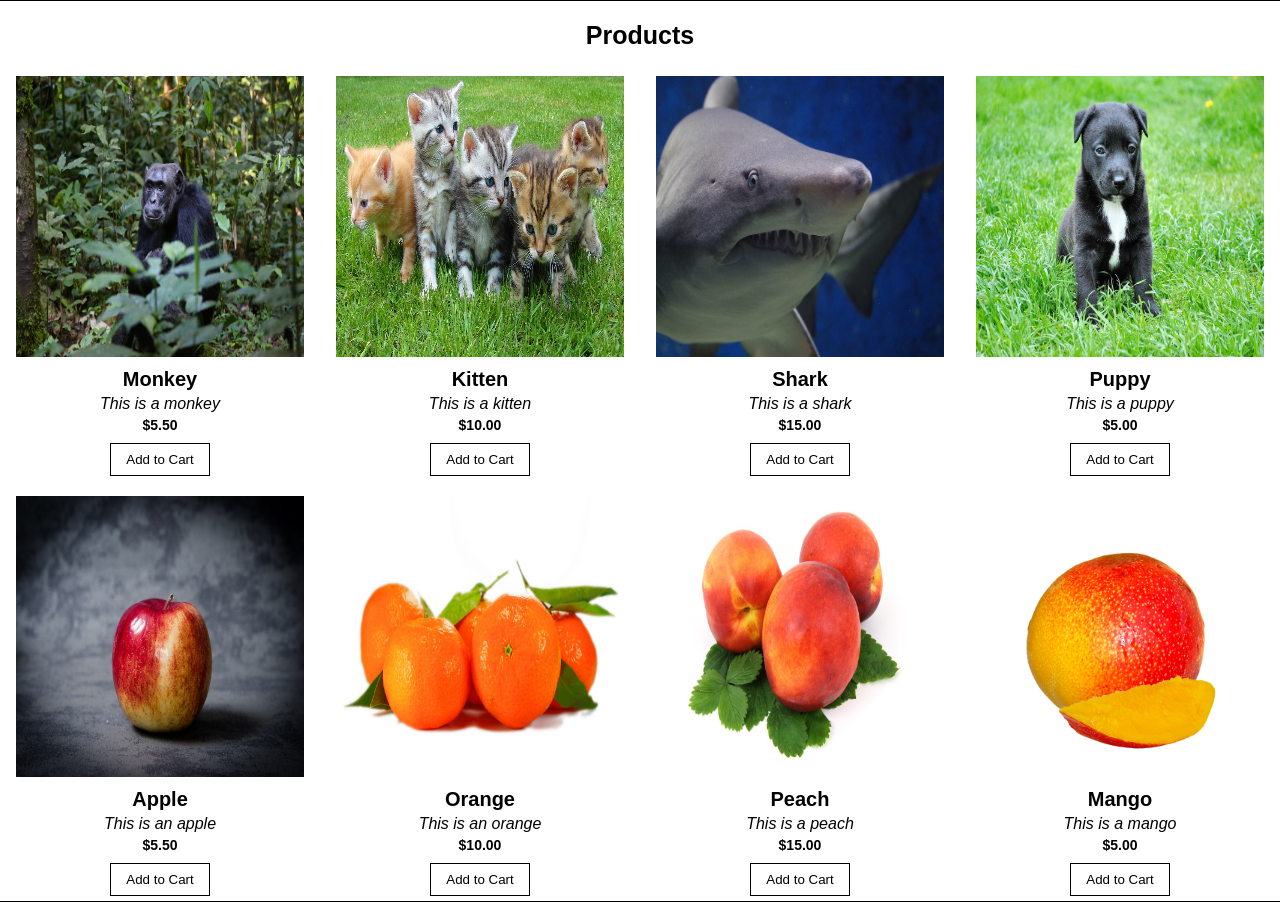
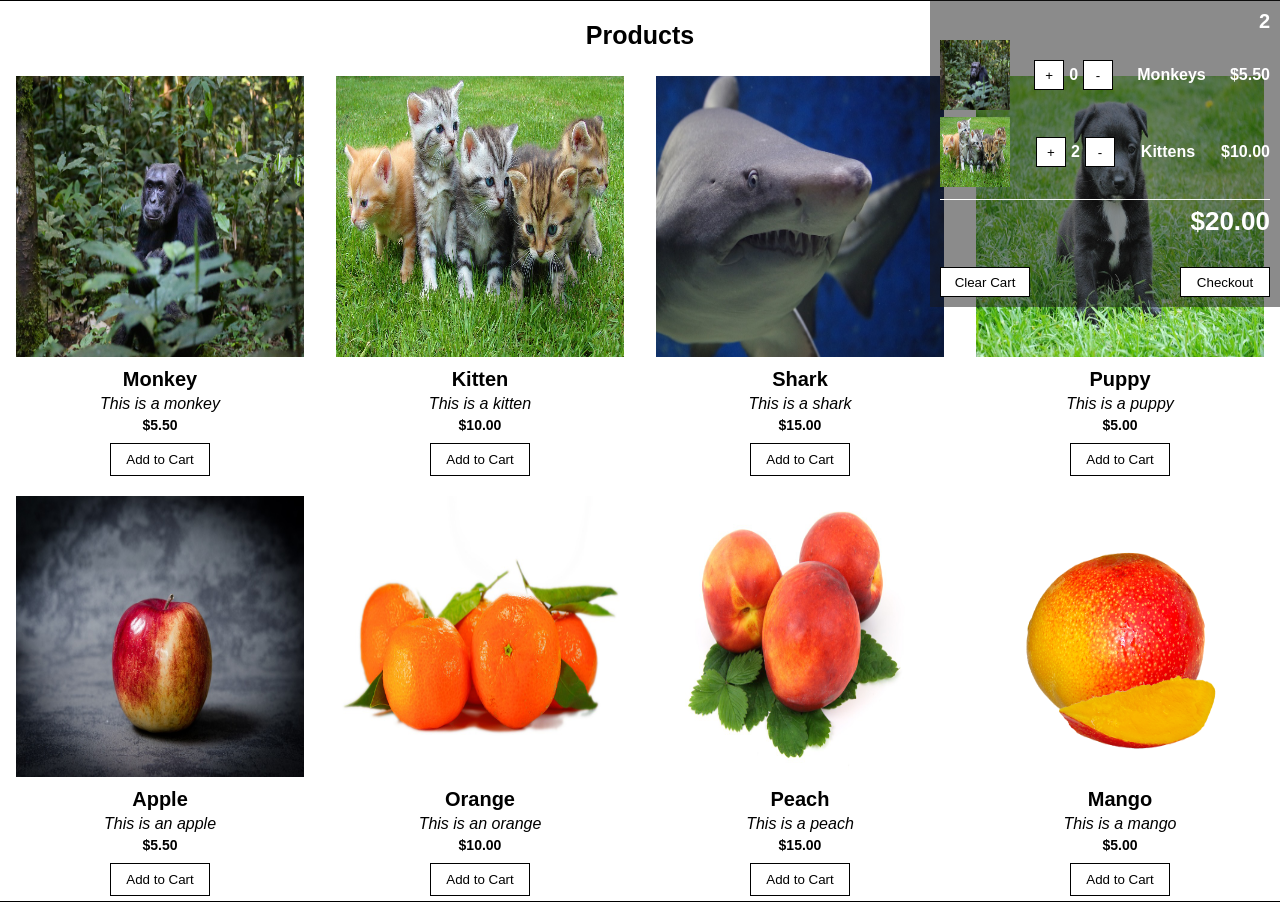
Before and after one commit to alonbgit/react-shopping-cart, a React app: page / in a window 1280 px wide. Built offline with nearby package versions, Linux system fonts and the light colour scheme.

Commit message:
working on the sidebar

```diff
--- /dev/null
+++ b/src/components/CartList/CartList.js
@@ -0,0 +1,32 @@
+import React, { Component } from 'react';
+import './CartList.scss';
+
+class CartList extends Component {
+
+    render() {
+        return (
+            <div className="cart-list">
+                {this.props.products.map((product, index) => {
+                    return (
+                        <div className="product-details" key={index}>
+                            <img src={product.product.imageUrl} alt=""/>
+
+                            <div className="buttons">
+                                <button className="add-btn" onClick={() => this.props.add(product.product.id)}>+</button>
+                                <span className="amount">{product.amount}</span>
+                                <button className="remove-btn" onClick={() => this.props.remove(product.product.id)}>-</button>
+                            </div>
+
+                            <span className="product-name">{product.product.name}s</span>
+
+                            <span className="price">${product.product.price.toFixed(2)}</span>
+                        </div>
+                    )
+                })}
+            </div>
+        )
+    }
+
+}
+
+export default CartList;
--- /dev/null
+++ b/src/components/CartList/CartList.scss
@@ -0,0 +1,49 @@
+
+.cart-list {
+
+    .product-details {
+
+        margin-top: 7px;
+        display: flex;
+        justify-content: space-between;
+        align-items: center;
+
+        img {
+            width: 70px;
+            height: 70px;
+        }
+
+        .product-name, .price, .amount {
+            color: white;
+            font-weight: bold;
+        }
+
+        .add-btn, .remove-btn {
+            border: 1px solid black;
+            outline: 0;
+            background: white;
+            box-sizing: border-box;
+            width: 30px;
+            height: 30px;
+            box-sizing: border-box;
+        }
+
+        .add-btn:hover, .remove-btn:hover {
+            background: black;
+            color: white;
+            cursor: pointer;
+        }
+
+        .buttons {
+            display: flex;
+            align-items: center;
+            margin-top: 0;
+
+            .amount {
+                margin: 0 5px;
+            }
+        }
+
+    }
+
+}
--- a/src/components/ProductPopup/ProductPopup.js
+++ b/src/components/ProductPopup/ProductPopup.js
@@ -4,13 +4,13 @@ import './ProductPopup.scss';
 class ProductPopup extends Component {
 
     state = {
-        quantity: ''
+        quantity: 0
     }
 
     render() {
 
         let buttonDisabled = false;
-        if (this.state.quantity === '' || isNaN(this.state.quantity))
+        if (this.state.quantity === 0 || isNaN(this.state.quantity))
             buttonDisabled = true;
 
         return (
@@ -27,7 +27,7 @@ class ProductPopup extends Component {
                     <div className="quantity">Quantity</div>
                     <input type="text"
                            className="quantity-number"
-                           onChange={(e) => this.setState({quantity: e.target.value})}
+                           onChange={(e) => this.setState({quantity: parseInt(e.target.value)})}
                            value={this.state.quantity}/>
                     <button className="add-to-cart-btn"
                             disabled={buttonDisabled}
--- a/src/components/ShppingCart/ShoppingCart.js
+++ b/src/components/ShppingCart/ShoppingCart.js
@@ -2,6 +2,7 @@ import React, { Component } from 'react';
 import ProductList from '../ProductList/ProductList';
 import './ShoppingCart.scss';
 import ProductPopup from '../ProductPopup/ProductPopup';
+import Sidebar from '../Sidebar/Sidebar';
 
 import moneyImage from '../../images/products/chimpanzee.jpg';
 import kittensImage from '../../images/products/kittens.jpg';
@@ -86,8 +87,26 @@ class ShoppingCart extends Component {
 
         cart: [
             {
-                productId: 1,
+                product: {
+                    id: 1,
+                    name: 'Monkey',
+                    description: 'This is a monkey',
+                    fullDescription: 'This is full description on the monkey',
+                    price: 5.50,
+                    imageUrl: moneyImage
+                },
                 amount: 0
+            },
+            {
+                product: {
+                    id: 2,
+                    name: 'Kitten',
+                    description: 'This is a kitten',
+                    fullDescription: 'This is full description on the kitten',
+                    price: 10.00,
+                    imageUrl: kittensImage
+                },
+                amount: 2
             }
         ]
     }
@@ -102,13 +121,73 @@ class ShoppingCart extends Component {
                                                         close={this.closePopup}
                                                         product={this.state.selectedProduct}
                                                         addToCart={this.addToCart}/>}
+                <Sidebar products={this.state.cart}
+                         add={this.addProduct}
+                         remove={this.removeProduct}
+                         clearCart={this.clearCart}/>
                 {this.state.selectedProduct && <div className="overlay"></div>}
             </div>
         )
     }
 
+    clearCart = () => {
+        this.setState({
+            cart: []
+        });
+    }
+
+    addProduct = (productId) => {
+
+        console.log('add', productId);
+
+        const newProductDetails = [...this.state.cart];
+
+        const productDetails = newProductDetails.find((productDetails) => productDetails.product.id === productId);
+        productDetails.amount++;
+
+        this.setState({
+            cart: newProductDetails
+        });
+
+    }
+
+    removeProduct = (productId) => {
+        console.log('remove', productId);
+
+        const newProductDetails = [...this.state.cart];
+
+        const productDetails = newProductDetails.find((productDetails) => productDetails.product.id === productId);
+        if (productDetails.amount === 0)
+            return;
+        productDetails.amount--;
+
+        this.setState({
+            cart: newProductDetails
+        });
+    }
+
     addToCart = (amount) => {
-        console.log('product', this.state.selectedProduct, 'amount', amount);
+
+        //console.log('product', this.state.selectedProduct, 'amount', amount);
+        const cart = [...this.state.cart];
+        const productDetails = cart.find((product) => product.product.id === this.state.selectedProduct.id);
+
+        if (productDetails) {
+            productDetails.amount += amount;
+        }
+        else {
+            cart.push({
+                amount,
+                product: this.state.selectedProduct
+            });
+        }
+
+        this.setState({
+            cart
+        });
+
+        this.closePopup();
+
     }
 
     openPopup = (product) => {
--- /dev/null
+++ b/src/components/Sidebar/Sidebar.js
@@ -0,0 +1,47 @@
+import React, { Component } from 'react';
+import './Sidebar.scss';
+import CartList from '../CartList/CartList';
+
+class Sidebar extends Component {
+
+    render() {
+
+        const totalAmount = this.calculateTotalAmount();
+        const totalPrice = this.calculateTotalPrice();
+
+        return (
+            <div className="side-bar">
+                <span className="total-amount">{totalAmount}</span>
+                <CartList products={this.props.products}
+                          add={this.props.add}
+                          remove={this.props.remove}/>
+                <div className="seperator"/>
+                <span className="total-price">${totalPrice.toFixed(2)}</span>
+                <div className="buttons">
+                    <button className="clear-cart-btn" onClick={this.props.clearCart}>Clear Cart</button>
+                    <button className="checkout-btn">Checkout</button>
+                </div>
+            </div>
+        )
+
+    }
+
+    calculateTotalAmount = () => {
+        let amount = 0;
+        this.props.products.forEach((productDetails) => {
+            amount += productDetails.amount;
+        });
+        return amount;
+    }
+
+    calculateTotalPrice = () => {
+        let price = 0;
+        this.props.products.forEach((productDetails) => {
+            price += (productDetails.amount * productDetails.product.price);
+        });
+        return price;
+    }
+
+}
+
+export default Sidebar;
--- /dev/null
+++ b/src/components/Sidebar/Sidebar.scss
@@ -0,0 +1,60 @@
+
+.side-bar {
+
+    width: 350px;
+    min-height: 150px;
+    position: fixed;
+    top: 0;
+    right: 0;
+    box-sizing: border-box;
+    padding: 10px;
+    background-color: rgba(25, 25, 25, 0.5);
+    display: flex;
+    flex-direction: column;
+
+    .seperator {
+        border-bottom: 1px solid white;
+        width: 100%;
+        margin-top: 12px;
+    }
+
+    .total-price {
+        font-weight: bold;
+        color: white;
+        font-size: 26px;
+        text-align: right;
+        margin-top: 6px;
+    }
+
+    .total-amount {
+        font-weight: bold;
+        color: white;
+        font-size: 20px;
+        text-align: right;
+    }
+
+    .buttons {
+        display: flex;
+        justify-content: space-between;
+        margin-top: 30px;
+
+        button {
+            border: 1px solid black;
+            outline: 0;
+            background: white;
+            box-sizing: border-box;
+            width: 90px;
+            height: 30px;
+            box-sizing: border-box;
+
+        }
+
+        button:hover {
+            background: black;
+            color: white;
+            cursor: pointer;
+        }
+
+    }
+
+}
```
